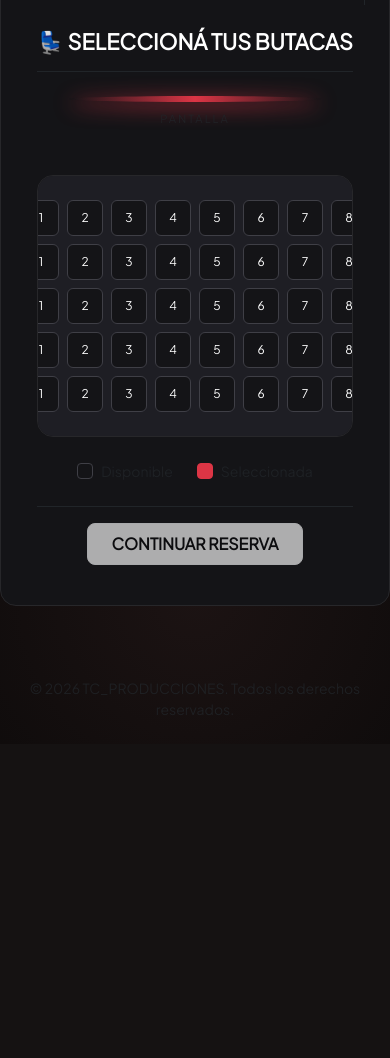
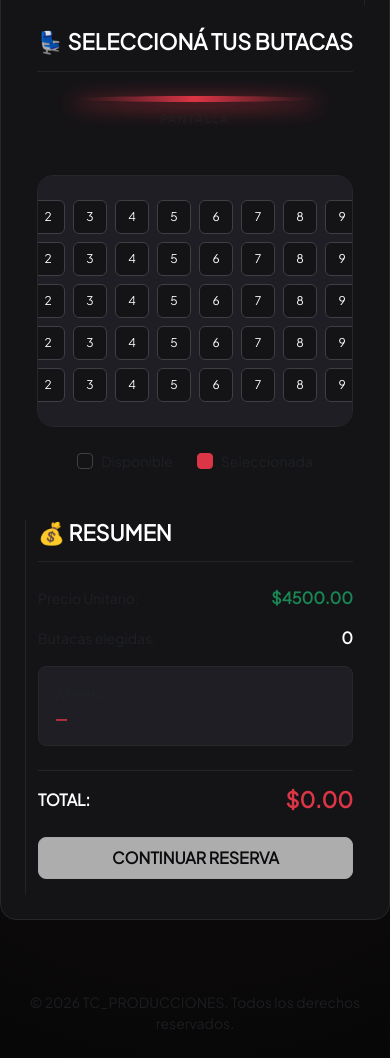
Before and after one commit to moraSanchez/TC_PRODUCCIONES, a Flask app: page /reserva/funcion/1 in a window 390 px wide. Shown: the part 500-1558 px from the top of the page. Before the commit the page ends 1215 px from the top, so only its background shows below. Run offline with Flask 3, Linux system fonts and the light colour scheme; a user stored in the database is signed in; data comes from the database, SQL or seed files in the repository; tables that the repository leaves empty hold one stand-in row (values such as "Sample post").

Commit message:
Butaca arreglo

```diff
--- a/app.py
+++ b/app.py
@@ -108,7 +108,7 @@ def seleccionar_funcion(id_pelicula):
 
 
 # ==========================================
-#      NUEVA VISTA: SELECCIÓN DE BUTACAS (CORREGIDA)
+#      VISTA: SELECCIÓN DE BUTACAS (50 ASIENTOS)
 # ==========================================
 @app.route('/reserva/funcion/<int:id_funcion>', methods=['GET', 'POST'])
 def seleccionar_butacas(id_funcion):
@@ -121,24 +121,24 @@ def seleccionar_butacas(id_funcion):
         return "Error al conectar con la base de datos", 500
 
     if request.method == 'POST':
-        # Captura las butacas enviadas desde el formulario (ej: "A1,A2")
         asientos_elegidos = request.form.get('asientos')
         if asientos_elegidos:
             lista_asientos = asientos_elegidos.split(',')
 
-            # Guardamos la selección en la sesión de Flask
+            # Guardamos la selección, la cantidad exacta y el precio total (ej: $4500 por entrada)
             session['reserva_actual'] = {
                 'id_funcion': id_funcion,
-                'asientos': lista_asientos
+                'asientos': lista_asientos,
+                'cantidad': len(lista_asientos),
+                'precio_total': len(lista_asientos) * 4500.00
             }
-            # Redirige al inicio o a tu flujo de confirmación de compra
             return redirect(url_for('inicio'))
 
     try:
         try: cursor.fetchall()
         except Exception: pass
 
-        # Se hace un JOIN con Pelicula para traer los datos reales (titulo, imagen_url) que pide la plantilla
+        # Traemos la información de la función y los datos de la película mediante LEFT JOIN
         query = """
             SELECT f.*, p.titulo, p.imagen_url
             FROM Funcion f
--- a/views/templates/butacas.html
+++ b/views/templates/butacas.html
@@ -5,7 +5,7 @@
     <div class="row g-4 text-white p-4 rounded-4" style="background: #141417; border: 1px solid #27272a;">
 
         <div class="col-12 col-md-4 col-lg-3 text-center text-md-start border-end border-dark pe-md-4">
-            <img src="{{ url_for('static', filename='img/' + funcion.imagen_url) if funcion.imagen_url else 'https://placehold.co/400x600/141417/ffffff?text=Cine' }}"
+            <img src="{{ funcion.imagen_url if funcion.imagen_url else 'https://placehold.co/400x600/141417/ffffff?text=Cine' }}"
                  class="img-fluid rounded-3 shadow mb-3" style="max-width: 220px;" alt="{{ funcion.titulo }}">
             <h1 class="h4 fw-bold text-uppercase mb-2">{{ funcion.titulo }}</h1>
             <p class="text-danger small fw-bold mb-1">SALA {{ funcion.num_sala }}</p>
@@ -13,7 +13,7 @@
             <p class="text-muted extra-small" style="font-size: 0.75rem;">Idioma: {{ funcion.idioma }}</p>
         </div>
 
-        <div class="col-12 col-md-8 col-lg-9">
+        <div class="col-12 col-md-5 col-lg-6">
             <div class="border-bottom border-dark pb-3 mb-4">
                 <h2 class="h4 fw-bold m-0">💺 SELECCIONÁ TUS BUTACAS</h2>
             </div>
@@ -27,9 +27,9 @@
                 {% for fila in ['A', 'B', 'C', 'D', 'E'] %}
                 <div class="d-flex align-items-center gap-2 px-3">
                     <span class="fw-bold text-muted me-2 small" style="width: 15px;">{{ fila }}</span>
-                    {% for num in range(1, 9) %}
+                    {% for num in range(1, 11) %}
                     <button class="btn btn-seat d-flex align-items-center justify-content-center"
-                            style="width: 36px; height: 36px; border-radius: 6px; font-size: 0.75rem; background: #141417; border: 1px solid #3f3f46; color: #fff; transition: all 0.2s;"
+                            style="width: 34px; height: 34px; border-radius: 6px; font-size: 0.75rem; background: #141417; border: 1px solid #3f3f46; color: #fff; transition: all 0.2s;"
                             data-asiento="{{ fila }}{{ num }}">
                         {{ num }}
                     </button>
@@ -49,14 +49,40 @@
                     <span>Seleccionada</span>
                 </div>
             </div>
+        </div>
 
-            <form id="formReserva" action="{{ url_for('seleccionar_butacas', id_funcion=funcion.idFuncion) }}" method="POST">
+        <div class="col-12 col-md-3 border-start border-dark ps-md-4 d-flex flex-column justify-content-between">
+            <div>
+                <div class="border-bottom border-dark pb-3 mb-4">
+                    <h2 class="h4 fw-bold m-0">💰 RESUMEN</h2>
+                </div>
+
+                <div class="mb-3 d-flex justify-content-between align-items-center">
+                    <span class="text-muted small">Precio Unitario:</span>
+                    <span class="fw-bold text-success">$4500.00</span>
+                </div>
+
+                <div class="mb-3 d-flex justify-content-between align-items-center">
+                    <span class="text-muted small">Butacas elegidas:</span>
+                    <span id="txtCantidad" class="fw-bold text-white">0</span>
+                </div>
+
+                <div class="mb-4 p-3 rounded-3" style="background: #1e1e24; border: 1px solid #27272a;">
+                    <span class="text-muted d-block small mb-1">Asientos:</span>
+                    <span id="txtAsientosLista" class="text-danger small fw-bold">—</span>
+                </div>
+
+                <div class="border-top border-dark pt-3 d-flex justify-content-between align-items-center">
+                    <span class="text-white fw-bold">TOTAL:</span>
+                    <span id="txtTotal" class="h4 m-0 fw-bold text-danger">$0.00</span>
+                </div>
+            </div>
+
+            <form id="formReserva" action="{{ url_for('seleccionar_butacas', id_funcion=funcion.idFuncion) }}" method="POST" class="mt-4">
                 <input type="hidden" id="asientosInput" name="asientos" value="">
-                <div class="text-center text-md-end pt-3 border-top border-dark">
-                    <button type="submit" id="btnContinuarReserva" class="btn btn-light fw-bold py-2 px-4 rounded-3" style="background: #ffffff; color: #09090b;" disabled>
-                        CONTINUAR RESERVA
-                    </button>
-                </div>
+                <button type="submit" id="btnContinuarReserva" class="btn btn-light fw-bold py-2 w-100 rounded-3" style="background: #ffffff; color: #09090b;" disabled>
+                    CONTINUAR RESERVA
+                </button>
             </form>
         </div>
 
@@ -77,8 +103,13 @@
 
 <script>
     const asientosSeleccionados = new Set();
+    const PRECIO_UNITARIO = 4500;
+
     const btnContinuar = document.getElementById('btnContinuarReserva');
     const asientosInput = document.getElementById('asientosInput');
+    const txtCantidad = document.getElementById('txtCantidad');
+    const txtAsientosLista = document.getElementById('txtAsientosLista');
+    const txtTotal = document.getElementById('txtTotal');
 
     document.querySelectorAll('.btn-seat').forEach(seat => {
         seat.addEventListener('click', () => {
@@ -91,8 +122,20 @@
                 seat.classList.add('selected');
             }
 
-            // Habilitar/deshabilitar botón y guardar los asientos en el input oculto
-            btnContinuar.disabled = asientosSeleccionados.size === 0;
+            // Controlador del frontend en tiempo real
+            const cantidad = asientosSeleccionados.size;
+            txtCantidad.innerText = cantidad;
+
+            if(cantidad > 0) {
+                txtAsientosLista.innerText = Array.from(asientosSeleccionados).join(', ');
+                txtTotal.innerText = `$${(cantidad * PRECIO_UNITARIO).toFixed(2)}`;
+                btnContinuar.disabled = false;
+            } else {
+                txtAsientosLista.innerText = '—';
+                txtTotal.innerText = '$0.00';
+                btnContinuar.disabled = true;
+            }
+
             asientosInput.value = Array.from(asientosSeleccionados).join(',');
         });
     });
```
